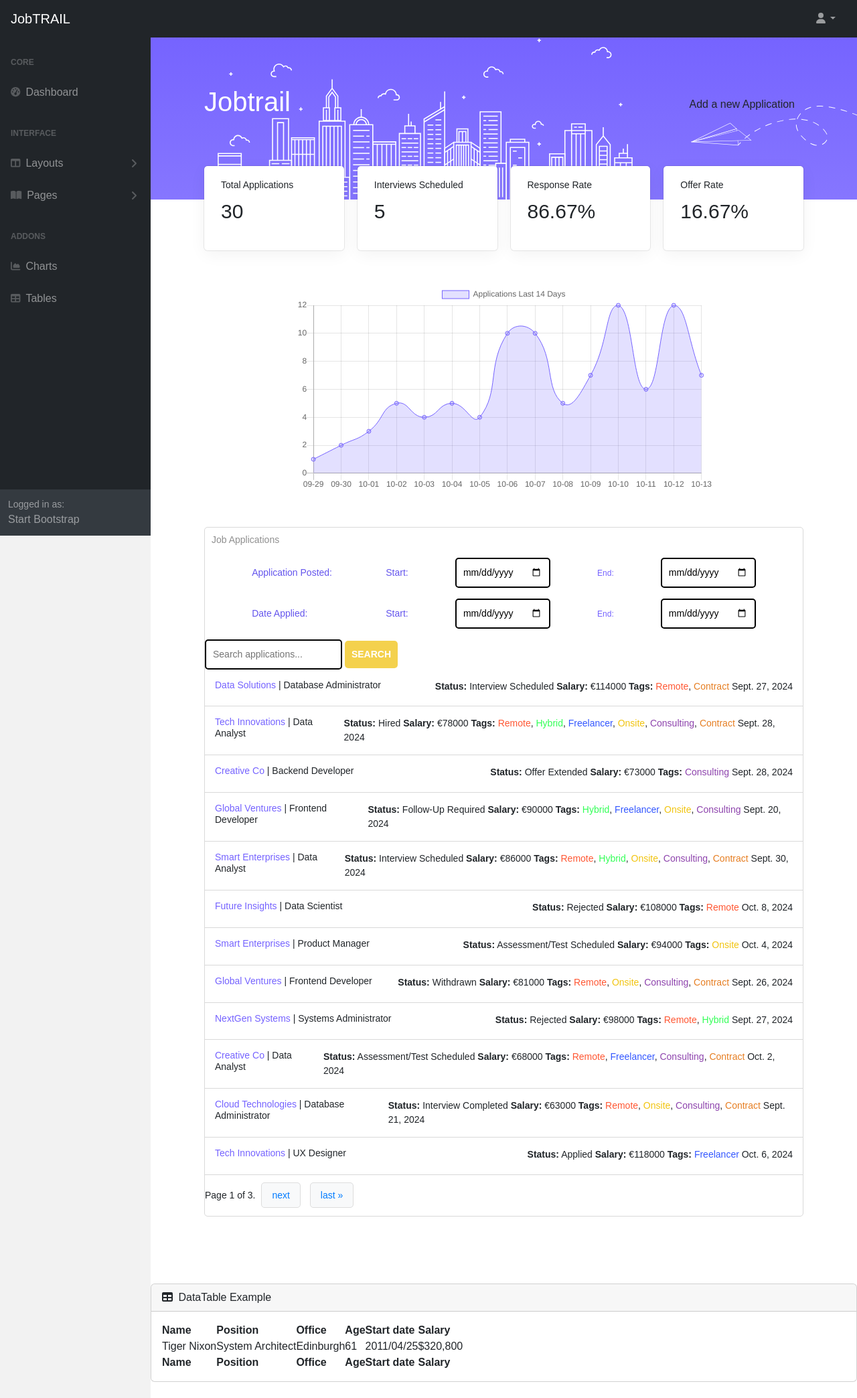
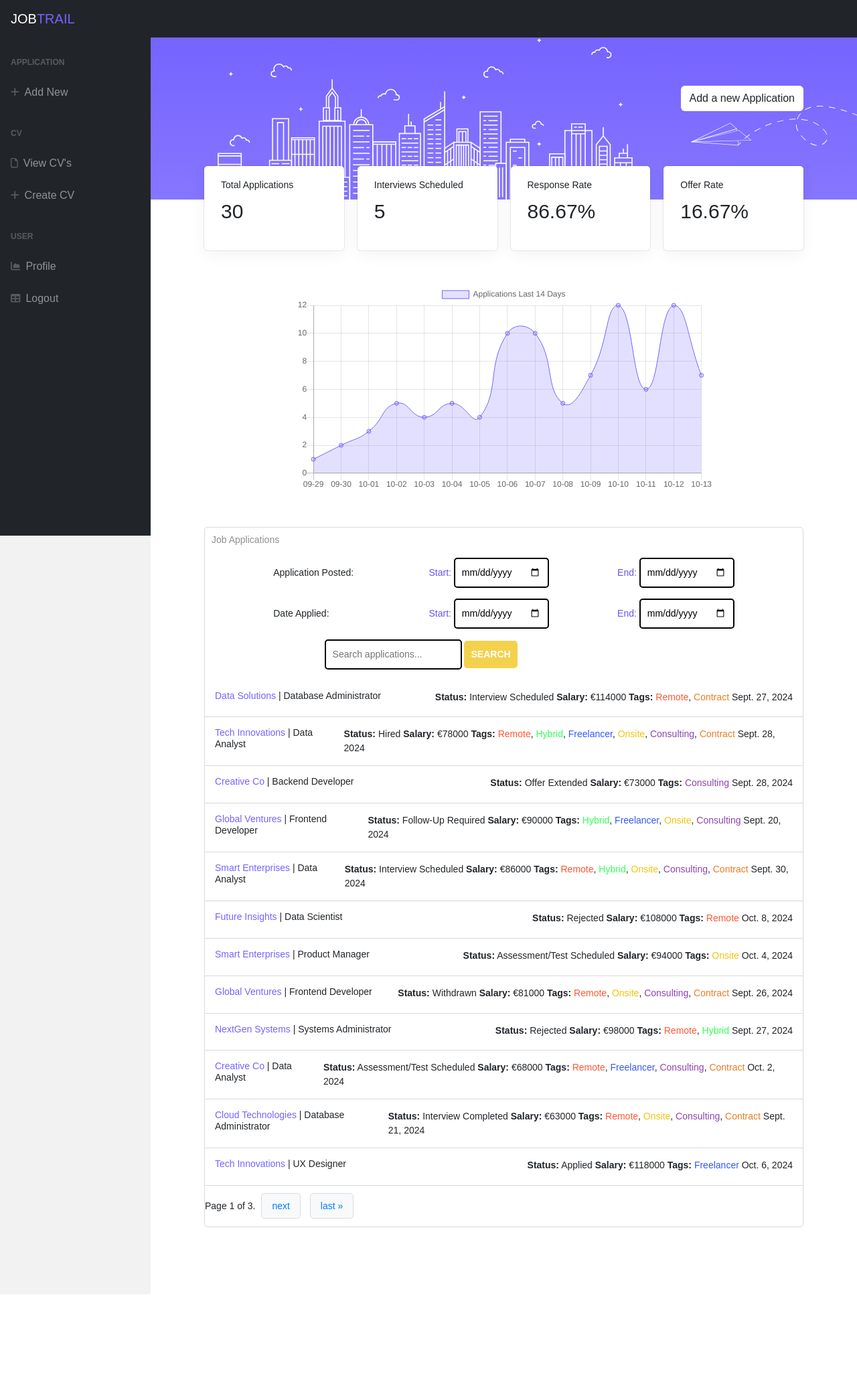
Before and after one commit to ShaneDoyleDev/jobtrail, a Django app: page /job-application/dashboard/ in a window 1280 px wide. Shown: the whole page at 67% size. After the commit the page ends 1933 px from the top, so only its background shows below. Run offline with Django 5.2, Linux system fonts and the light colour scheme; a user stored in the database is signed in; data comes from the database, SQL or seed files in the repository; some libraries are stand-ins or nearby versions.

Commit message:
mvp fpr dashboard

```diff
--- a/job_application/static/css/dashboard.css
+++ b/job_application/static/css/dashboard.css
@@ -38,9 +38,9 @@ html {
 .banner-content {
   width: 100%;
   display: flex;
-  justify-content: space-between;
   z-index: 10;
   position: relative;
+  justify-content: flex-end;
 }
 
 .title {
@@ -201,7 +201,6 @@ html {
 
 .date-filter-title {
   /* Font styles */
-  color: #6455ed;
   font-size: 14px;
   width: 130px;
 }
@@ -288,3 +287,109 @@ main {
   width: calc(100dvw - 225px);
   background-color: #fff;
 }
+.btn {
+  background-color: var(--white) !important;
+}
+.home-link-tag {
+  color: #7563ff;
+}
+.hidden {
+  display: none;
+}
+.date-container {
+  display: flex;
+  flex-direction: column;
+  justify-content: center;
+  align-items: center;
+}
+@media screen and (max-width: 991px) {
+  nav.nav-right-mobile-active {
+    justify-content: space-between;
+  }
+
+  main {
+    left: 0;;
+    width: calc(100dvw);
+  }
+
+  nav ul li a {
+    position: relative;
+    font-weight: 400;
+    font-style: normal;
+    text-decoration: none;
+    color: #d9d9d9;
+    font-size: 18px;
+    line-height: 1.5rem;
+    text-transform: uppercase;
+}
+  nav ul.nav-right li.hidden {
+      display: none;
+  }
+  nav ul.nav-right li.active {
+      display: block;
+  }
+  #hamburger {
+      display: block;
+      font-size: 24px;
+      color: #fff;
+  }
+  #menu {
+    flex-direction: column;
+  }
+  nav ul.nav-right-mobile-active {
+      display: flex;
+      flex-direction: column;
+      align-items: center;
+      justify-content: space-around;
+      position: absolute;
+      top: 55px;
+      background: #333;
+      width: 100%;
+      height: 400px;
+  }
+  #hamburger-menu {
+      display: block;
+  }
+}
+
+@media screen and (max-width: 728px) {
+  .metrics-section {
+    flex-direction: column;
+    justify-content: center;
+    align-items: center;
+    padding: 0;
+  }
+  .banner-content {
+    justify-content: center;
+  }
+  .chart {
+    display: none;
+  }
+  .application-item {
+    flex-direction: column;
+    gap: 10px;
+  }
+  .dashboard-content {
+    padding-inline: 20px;
+  }
+  .date-filter {
+    flex-direction: column;
+    align-items: center;
+    gap: 10px;
+  }
+  .seans-speciality {
+    width: 200px;
+    display: flex;
+    align-items: center;
+    justify-content: space-between;
+    gap: 5px;
+  }
+  .applications-section-title {
+    text-align: center;
+  }
+  .pagination {
+    align-items: center;
+    display: flex;
+    justify-content: center;
+  }
+}
--- a/job_application/static/js/script.js
+++ b/job_application/static/js/script.js
@@ -23,23 +23,34 @@ window.addEventListener('DOMContentLoaded', event => {
             localStorage.setItem('sb|sidebar-toggle', document.body.classList.contains('sb-sidenav-toggled'));
         });
     }
+})
 
-});// Call the dataTables jQuery plugin
-$(document).ready(function() {
-  $('#dataTable').DataTable();
-});
 
-// Call the dataTables jQuery plugin
-$(document).ready(function() {
-    $('#dataTable').DataTable();
-});
+const hamburger = document.getElementById('hamburger');
+const menu = document.getElementById('menu');
+var lis = document.querySelectorAll('#menu li');
+let isOn = false;
 
-window.addEventListener('DOMContentLoaded', event => {
-    // Simple-DataTables
-    // https://github.com/fiduswriter/Simple-DataTables/wiki
 
-    const datatablesSimple = document.getElementById('datatablesSimple');
-    if (datatablesSimple) {
-        new simpleDatatables.DataTable(datatablesSimple);
+
+hamburger.addEventListener("click", () => {
+    console.log('i love hamburgers')
+    if (!isOn) {
+        console.log('Turning on')
+        menu.classList.add("nav-right-mobile-active");
+        for (var i = 0; i < lis.length; i++) {
+            lis[i].classList.add('active')
+            lis[i].classList.remove('hidden')
+        }
+        isOn = true;
     }
-});
+    else {
+        menu.classList.remove("nav-right-mobile-active");
+        for (var i = 0; i < lis.length; i++) {
+            lis[i].classList.add('hidden')
+            lis[i].classList.remove('active')
+        }
+        hamburger.classList.add('active');
+        isOn = false;
+    }
+})
--- a/job_application/templates/dashboard.html
+++ b/job_application/templates/dashboard.html
@@ -10,8 +10,7 @@
   <div>
   <div class="banner-section">
     <div class="banner-content">
-      <h1 class="title">Jobtrail</h1>
-      <button class="btn">Add a new Application</button>
+      <a href="{% url 'jobapplication_create' %}"><button class="btn">Add a new Application</button></a>
     </div>
     <img class="city-image" src="{% static 'images/city-image.svg' %}" alt="line art of a city landscape" />
   </div>
@@ -36,7 +35,8 @@
   </div>
 
   <div class="dashboard-content">
-    <div class="chart-section">
+
+    <div class="chart-section chart">
       <canvas id="applications14DaysChart"></canvas>
     </div>
 
@@ -45,18 +45,22 @@
       <div class="search-bar-container">
           <form method="GET" action="">
 
-
+              <div class="date-container">
                 <!-- Date Range Filter Application Posted -->
                 <div class="date-filter">
                   <label class="date-filter-title">Application Posted:</label>
 
                   <!-- Start Date Input with Label -->
+                  <div class="seans-speciality">
                     <label for="ap-start-date" class="date-label">Start:</label>
                     <input type="date" id="ap-start-date" name="application_posted_start_date" class="date-input" value="{{ request.GET.application_posted_start_date }}">
+                  </div>
 
                   <!-- End Date Input with Label -->
+                  <div class="seans-speciality">
                     <label for="ap-end-date" class="date-label">End:</label>
                     <input type="date" id="ap-end-date" name="application_posted_end_date" class="date-input" value="{{ request.GET.application_posted_end_date }}">
+                  </div>
                 </div>
 
                 <!-- Date Range Filter Date Applied -->
@@ -64,20 +68,27 @@
                   <label class="date-filter-title">Date Applied:</label>
 
                   <!-- Start Date Input with Label -->
+                  <div class="seans-speciality">
                     <label for="da-start-date" class="date-label">Start:</label>
                     <input type="date" id="da-start-date" name="date_applied_start_date" class="date-input" value="{{ request.GET.date_applied_start_date }}">
+                  </div>
 
                   <!-- End Date Input with Label -->
+                  <div class="seans-speciality">
                     <label for="da-end-date" class="date-label">End:</label>
                     <input type="date" id="da-end-date" name="date_applied_end_date" class="date-input" value="{{ request.GET.date_applied_end_date }}">
                   </div>
+                </div>
+              </div>
 
+              <div class="date-filter">
+                <div class="seans-speciality" style="width: 60%">
                   <!-- Search Input -->
                   <input type="text" name="q" class="search-input" placeholder="Search applications..." value="{{ request.GET.q }}">
-
-
                   <!-- Submit Button -->
                   <button type="submit" class="search-btn">Search</button>
+                </div>
+              </div>
           </form>
       </div>
 
@@ -119,6 +130,5 @@
   </div>
   </div>
 
-  {% include 'job-application-table.html' %}
 </main>
 {% endblock %}
--- a/job_application/templates/job-application-nav.html
+++ b/job_application/templates/job-application-nav.html
@@ -1,17 +1,22 @@
-<nav class="sb-topnav navbar navbar-expand navbar-dark bg-dark job-application-nav-bar" style="display: flex;
-justify-content: space-between;">
+<nav class="sb-topnav navbar navbar-expand navbar-dark bg-dark job-application-nav-bar nav-right-mobile-active hidden">
     <!-- Navbar Brand-->
-    <a class="navbar-brand ps-3" href="{% url 'home' %}">JobTRAIL</a>
+    <a class="navbar-brand ps-3" href="{% url 'home' %}">JOB<span class="home-link-tag">TRAIL<span></a>
     <!-- Navbar-->
-    <ul class="navbar-nav ms-auto ms-md-0 me-3 me-lg-4">
-        <li class="nav-item dropdown">
-            <a class="nav-link dropdown-toggle" id="navbarDropdown" href="#" role="button" data-bs-toggle="dropdown" aria-expanded="false"><i class="fas fa-user fa-fw"></i></a>
-            <ul class="dropdown-menu dropdown-menu-end" aria-labelledby="navbarDropdown">
-                <li><a class="dropdown-item" href="{% url 'profile_update' %}">Profile</a></li>
-                <li><a class="dropdown-item" href="#!">Activity Log</a></li>
-                <li><hr class="dropdown-divider" /></li>
-                <li><a class="dropdown-item" href="{% url 'account_logout' %}">Logout</a></li>
-            </ul>
-        </li>
+    <ul id="menu" class="navbar-nav ms-auto ms-md-0 me-3 me-lg-4 ">
+            <li class="hidden">
+                <a href="#about">About Us</a>
+            </li>
+            <li  class="hidden">
+                <a href="#services">Services</a>
+            </li>
+            <li class="hidden">
+                <a href="#contact">Contact Us</a>
+            </li>
+            <li class="hidden">
+                <a href="{% url 'dashboard' %}">Log out</a>
+            </li>
+            <li id='hamburger' class="hamburger-menu hidden">
+                <i class="fa-solid fa-burger" style="color: white;"></i>
+            </li>
     </ul>
 </nav>
--- a/job_application/templates/job-application-side-bar.html
+++ b/job_application/templates/job-application-side-bar.html
@@ -4,27 +4,19 @@
     <nav class="sb-sidenav accordion sb-sidenav-dark" id="sidenavAccordion">
         <div class="sb-sidenav-menu">
             <div class="nav">
-                <div class="sb-sidenav-menu-heading">Core</div>
-                <a class="nav-link" href="{% url 'dashboard' %}">
-                    <div class="sb-nav-link-icon"><i class="fas fa-tachometer-alt"></i></div>
-                    Dashboard
+                <div class="sb-sidenav-menu-heading">Application</div>
+                <a class="nav-link" href="{% url 'jobapplication_create' %}">
+                    <div class="sb-nav-link-icon"><i class="fa-solid fa-plus"></i></div>
+                    Add New
                 </a>
-                <div class="sb-sidenav-menu-heading">Interface</div>
-                <a class="nav-link collapsed" href="#" data-bs-toggle="collapse" data-bs-target="#collapseLayouts" aria-expanded="false" aria-controls="collapseLayouts">
-                    <div class="sb-nav-link-icon"><i class="fas fa-columns"></i></div>
-                    Layouts
-                    <div class="sb-sidenav-collapse-arrow"><i class="fas fa-angle-down"></i></div>
+                <div class="sb-sidenav-menu-heading">CV</div>
+                <a class="nav-link collapsed" href="">
+                    <div class="sb-nav-link-icon"><i class="fa-regular fa-file"></i></div>
+                    View CV's
                 </a>
-                <div class="collapse" id="collapseLayouts" aria-labelledby="headingOne" data-bs-parent="#sidenavAccordion">
-                    <nav class="sb-sidenav-menu-nested nav">
-                        <a class="nav-link" href="layout-static.html">Static Navigation</a>
-                        <a class="nav-link" href="layout-sidenav-light.html">Light Sidenav</a>
-                    </nav>
-                </div>
-                <a class="nav-link collapsed" href="#" data-bs-toggle="collapse" data-bs-target="#collapsePages" aria-expanded="false" aria-controls="collapsePages">
-                    <div class="sb-nav-link-icon"><i class="fas fa-book-open"></i></div>
-                    Pages
-                    <div class="sb-sidenav-collapse-arrow"><i class="fas fa-angle-down"></i></div>
+                <a class="nav-link collapsed" href="#">
+                    <div class="sb-nav-link-icon"><i class="fa-solid fa-plus"></i></div>
+                    Create CV
                 </a>
                 <div class="collapse" id="collapsePages" aria-labelledby="headingTwo" data-bs-parent="#sidenavAccordion">
                     <nav class="sb-sidenav-menu-nested nav accordion" id="sidenavAccordionPages">
@@ -52,21 +44,21 @@
                         </div>
                     </nav>
                 </div>
-                <div class="sb-sidenav-menu-heading">Addons</div>
-                <a class="nav-link" href="charts.html">
+                <div class="sb-sidenav-menu-heading">User</div>
+                <a class="nav-link" href="{% url 'profile_update' %}">
                     <div class="sb-nav-link-icon"><i class="fas fa-chart-area"></i></div>
-                    Charts
+                    Profile
                 </a>
-                <a class="nav-link" href="tables.html">
+                <a class="nav-link" href="{% url 'account_logout' %}">
                     <div class="sb-nav-link-icon"><i class="fas fa-table"></i></div>
-                    Tables
+                    Logout
                 </a>
             </div>
         </div>
-        <div class="sb-sidenav-footer">
+        <!-- <div class="sb-sidenav-footer">
             <div class="small">Logged in as:</div>
             Start Bootstrap
-        </div>
+        </div> -->
     </nav>
 </div>
 </div>
--- a/static/css/header.css
+++ b/static/css/header.css
@@ -76,7 +76,7 @@ nav ul.nav-right li.hamburger-menu {
     display: none;
 }
 
-@media screen and (max-width: 1040px) {
+@media screen and (max-width: 1070px) {
     nav ul.nav-right li.hidden {
         display: none;
     }
```
Lines whose indentation alone changed are shown as unchanged.
